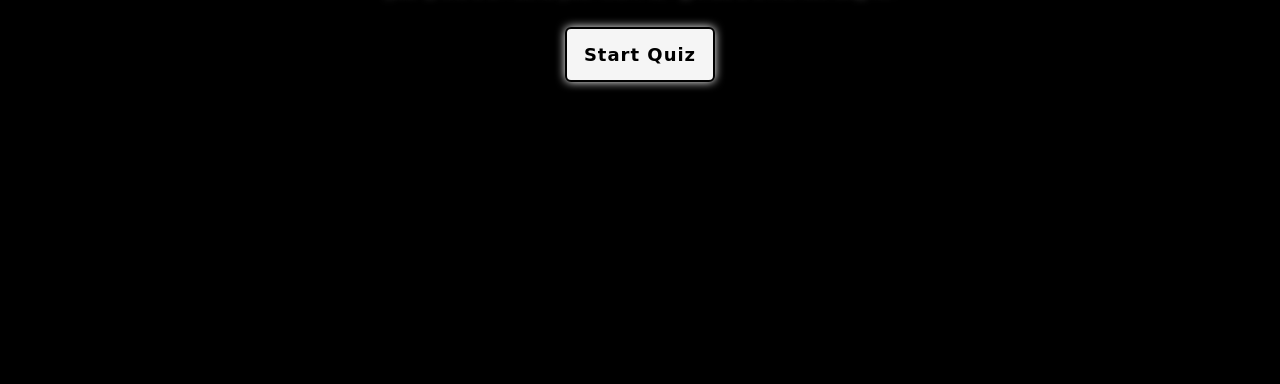
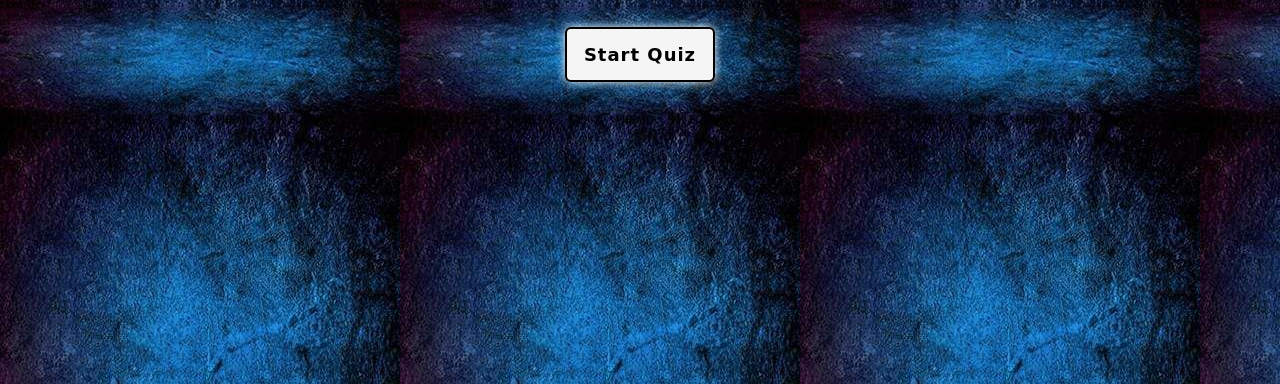
Before and after one commit to DevanshiGuptaa/FEE-SEM1-PROJECT, a plain HTML site: page index.html in a window 1280 px wide. Shown: the part 416-800 px from the top of the page. Drawn offline with Linux system fonts and the light colour scheme.

Commit message:
changed bg image

```diff
--- a/style.css
+++ b/style.css
@@ -6,7 +6,7 @@
 }
 body{
     color:bisque;
-    background: black;
+    background-image: url(bg.jpg);
     overflow: hidden;
 }
 .header{
```
Also changed, not shown: bg.jpg (added).
